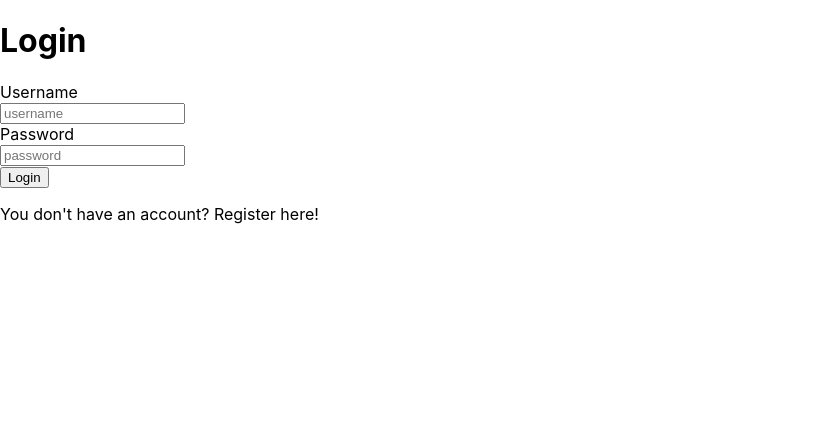
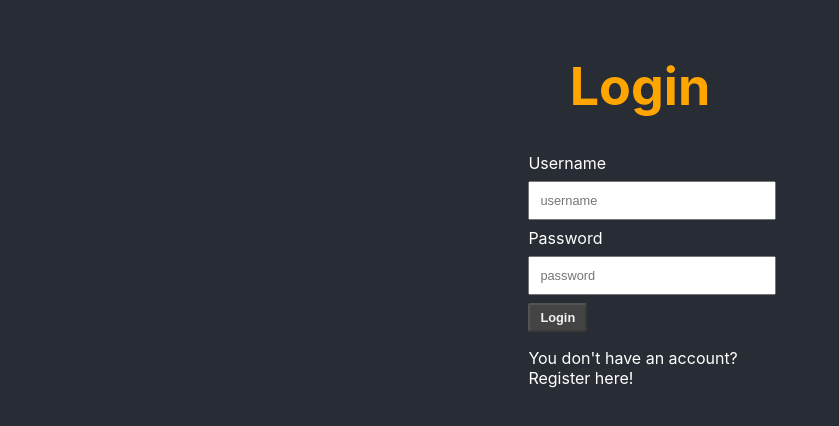
Before and after one commit to koreynichols/movie-rater-react, a React (Create React App) app: page / in a window 1280 px wide. Shown: the top 426 px of the page, without its empty margins (0-839 px from the left). Built offline with nearby package versions, Linux system fonts and the light colour scheme.

Commit message:
worked on styling

```diff
--- a/src/App.css
+++ b/src/App.css
@@ -14,6 +14,34 @@
   display: grid;
   grid-template-columns: 1fr 1fr;
   grid-gap: 20px;
+}
+
+.login-container{
+  width: 18%;
+  margin: 0 41%;
+}
+
+input, textarea {
+  width: 100%;
+  padding: 10px;
+  margin: 8px 0;
+  font-size: 0.8rem;
+}
+
+button {
+  color: #444;
+  background-color: #f3f3f3;
+  padding: 5px 10px;
+  border-radius: 2px;
+  font-weight: bold;
+  font-size: 0.8rem;
+  outline: none;
+}
+
+button:disabled {
+  color: #f3f3f3;
+  background-color: #444;
+  cursor: not-allowed;
 }
 
 .orange {
@@ -43,3 +71,16 @@
   font-size: 1.2rem;
   margin: 16px 5px;
 }
+
+.fa-trash {
+  color: crimson;
+}
+
+h1 {
+  color: orange;
+}
+
+h1 .fa-film {
+  color: white;
+  transform: rotate(30deg);
+}
--- a/src/App.js
+++ b/src/App.js
@@ -4,6 +4,8 @@
 import MovieDetails from './components/movie-details';
 import MovieForm from './components/movie-form';
 import { useCookies } from 'react-cookie';
+import { FontAwesomeIcon } from '@fortawesome/react-fontawesome';
+import { faFilm } from '@fortawesome/free-solid-svg-icons';
 
 function App() {
 
@@ -68,7 +70,10 @@
   return (
     <div className="App">
       <header className="App-header">
-        <h1>Movie Rater</h1>
+        <h1>
+          <FontAwesomeIcon icon={faFilm}/>
+          <span>Movie Rater</span>
+        </h1>
       </header>
       <div className="layout">
           <div>
--- a/src/components/auth.js
+++ b/src/components/auth.js
@@ -27,9 +27,15 @@
             .catch( error => console.log(error))
     }
 
+    const isDisabled = username.length === 0 || password.length === 0
+
+
     return (
-        <div>
+        <div className="App">
+            <header className="App-header">
                 {isLoginView ? <h1>Login</h1> : <h1>Register</h1>}
+            </header>
+            <div className="login-container">
                 <label htmlFor="username">Username</label><br/>
                 <input id="username" type="text" placeholder="username" value={username}
                     onChange={ evt=> setUsername(evt.target.value)}
@@ -39,14 +45,15 @@
                     onChange={ evt=> setPassword(evt.target.value)}
                 /><br/>
                 {isLoginView ?
-                <button onClick={loginClicked}>Login</button> :
-                <button onClick={registerClicked}>Register</button>
+                    <button onClick={loginClicked} disabled={isDisabled}>Login</button> :
+                    <button onClick={registerClicked} disabled={isDisabled}>Register</button>
                 }
                 {isLoginView ?
                     <p onClick={() => setIsLoginView(false)}>You don't have an account? Register here!</p> :
                     <p onClick={() => setIsLoginView(true)}>You already have an account? Login here!</p>
                 }
             </div>
+        </div>
     )
 }
 
--- a/src/components/movie-form.js
+++ b/src/components/movie-form.js
@@ -25,6 +25,8 @@
         .catch( error => console.log(error))
     }
 
+    const isDisabled = title.length === 0 || description.length === 0
+
     return (
         <React.Fragment>
             { props.movie ? (
@@ -38,8 +40,8 @@
                         onChange={ evt=> setDescription(evt.target.value)}>
                     </textarea><br/>
                     { props.movie.id ?
-                        <button onClick={updateClicked}>Update</button> :
-                        <button onClick={createClicked}>Create</button>
+                        <button onClick={updateClicked} disabled={isDisabled} >Update</button> :
+                        <button onClick={createClicked} disabled={isDisabled} >Create</button>
                     }
                 </div>
             ) : null }
```
Lines whose indentation alone changed are shown as unchanged.
